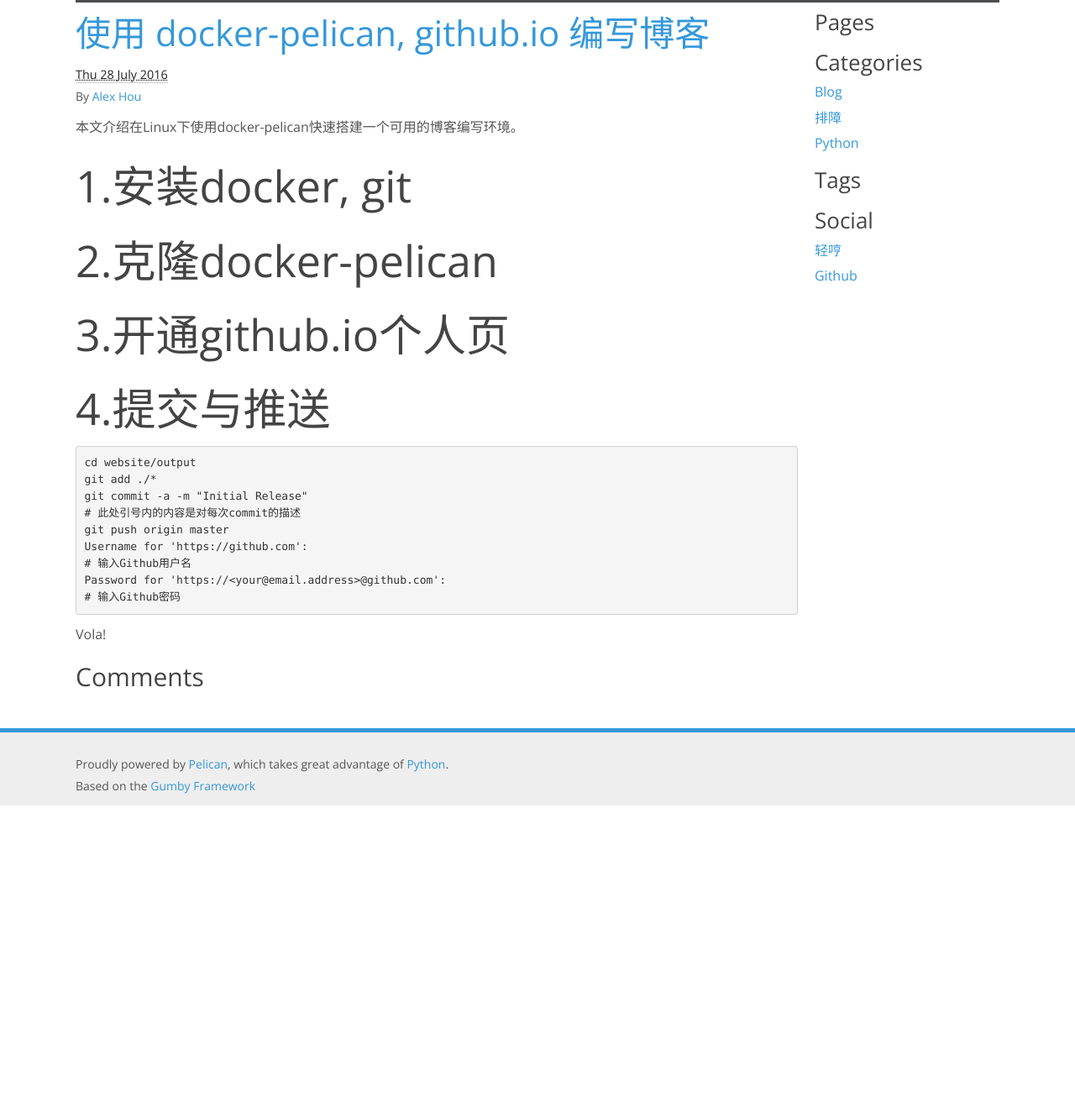
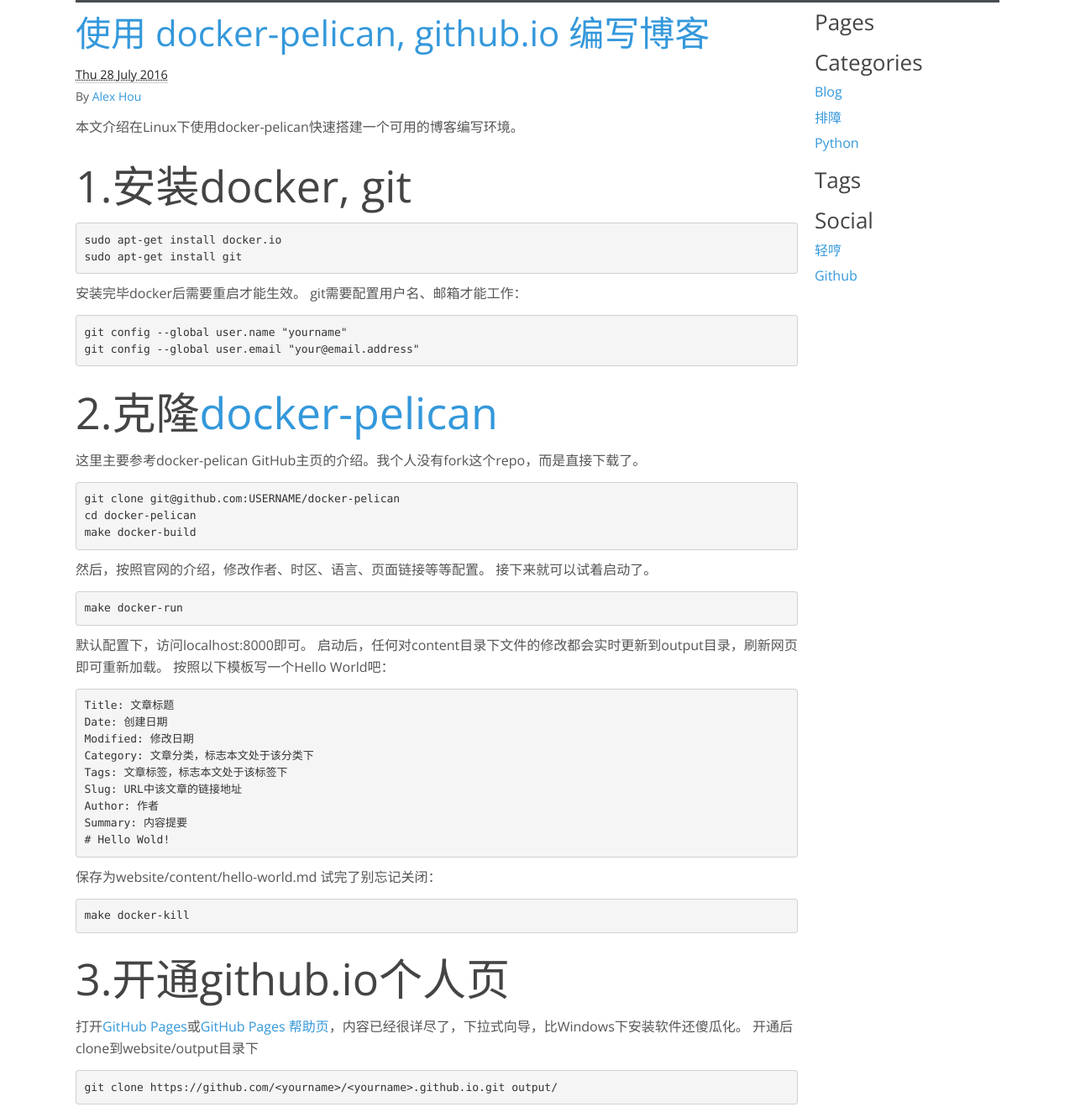
Before and after one commit to Alex-Hou/Alex-Hou.github.io, a plain HTML site: page pages/2016/07/28/using-docker-pelican/index.html in a window 1280 px wide. Shown: the part 145-1463 px from the top of the page at 84% size. Before the commit the page ends 1104 px from the top, so only its background shows below. Drawn offline with nearby package versions, Linux system fonts and the light colour scheme; a script that the page names is missing.

Commit message:
just finished using-docker-pelican

```diff
--- a/pages/2016/07/28/using-docker-pelican/index.html
+++ b/pages/2016/07/28/using-docker-pelican/index.html
@@ -64,8 +64,60 @@
             <div class="entry-content">
               <p>本文介绍在Linux下使用docker-pelican快速搭建一个可用的博客编写环境。</p>
 <h1>1.安装docker, git</h1>
-<h1>2.克隆docker-pelican</h1>
+<div class="highlight"><pre><span></span>sudo apt-get install docker.io
+sudo apt-get install git
+</pre></div>
+
+
+<p>安装完毕docker后需要重启才能生效。
+git需要配置用户名、邮箱才能工作：</p>
+<div class="highlight"><pre><span></span>git config --global user.name &quot;yourname&quot;
+git config --global user.email &quot;your@email.address&quot;
+</pre></div>
+
+
+<h1>2.克隆<a href="https://github.com/jderuere/docker-pelican">docker-pelican</a></h1>
+<p>这里主要参考docker-pelican GitHub主页的介绍。我个人没有fork这个repo，而是直接下载了。</p>
+<div class="highlight"><pre><span></span>git clone git@github.com:USERNAME/docker-pelican
+cd docker-pelican
+make docker-build
+</pre></div>
+
+
+<p>然后，按照官网的介绍，修改作者、时区、语言、页面链接等等配置。
+接下来就可以试着启动了。</p>
+<div class="highlight"><pre><span></span>make docker-run
+</pre></div>
+
+
+<p>默认配置下，访问localhost:8000即可。
+启动后，任何对content目录下文件的修改都会实时更新到output目录，刷新网页即可重新加载。
+按照以下模板写一个Hello World吧：</p>
+<div class="highlight"><pre><span></span>Title: 文章标题
+Date: 创建日期
+Modified: 修改日期
+Category: 文章分类，标志本文处于该分类下
+Tags: 文章标签，标志本文处于该标签下
+Slug: URL中该文章的链接地址
+Author: 作者
+Summary: 内容提要
+# Hello Wold!
+</pre></div>
+
+
+<p>保存为website/content/hello-world.md
+试完了别忘记关闭：</p>
+<div class="highlight"><pre><span></span>make docker-kill
+</pre></div>
+
+
 <h1>3.开通github.io个人页</h1>
+<p>打开<a href="https://pages.github.com/">GitHub Pages</a>或<a href="http://guides.github.com/features/pages/">GitHub Pages 帮助页</a>，内容已经很详尽了，下拉式向导，比Windows下安装软件还傻瓜化。
+开通后clone到website/output目录下</p>
+<div class="highlight"><pre><span></span>git clone https://github.com/&lt;yourname&gt;/&lt;yourname&gt;.github.io.git output/
+</pre></div>
+
+
 <h1>4.提交与推送</h1>
 <div class="highlight"><pre><span></span>cd website/output
 git add ./*
@@ -79,7 +131,8 @@ Password for &#39;https://&lt;your@email.address&gt;@github.com&#39;:
 </pre></div>
 
 
-<p>Vola!</p>
+<p>然后打开你的主页https://<yourname>.github.io
+Vola!</p>
             </div><!-- /.entry-content -->
             <div class="comments">
               <h3>Comments</h3>
```
Also changed, not shown: feeds/alex-hou.atom.xml (+55 -2 lines), feeds/alex-hou.rss.xml (+55 -2 lines).
